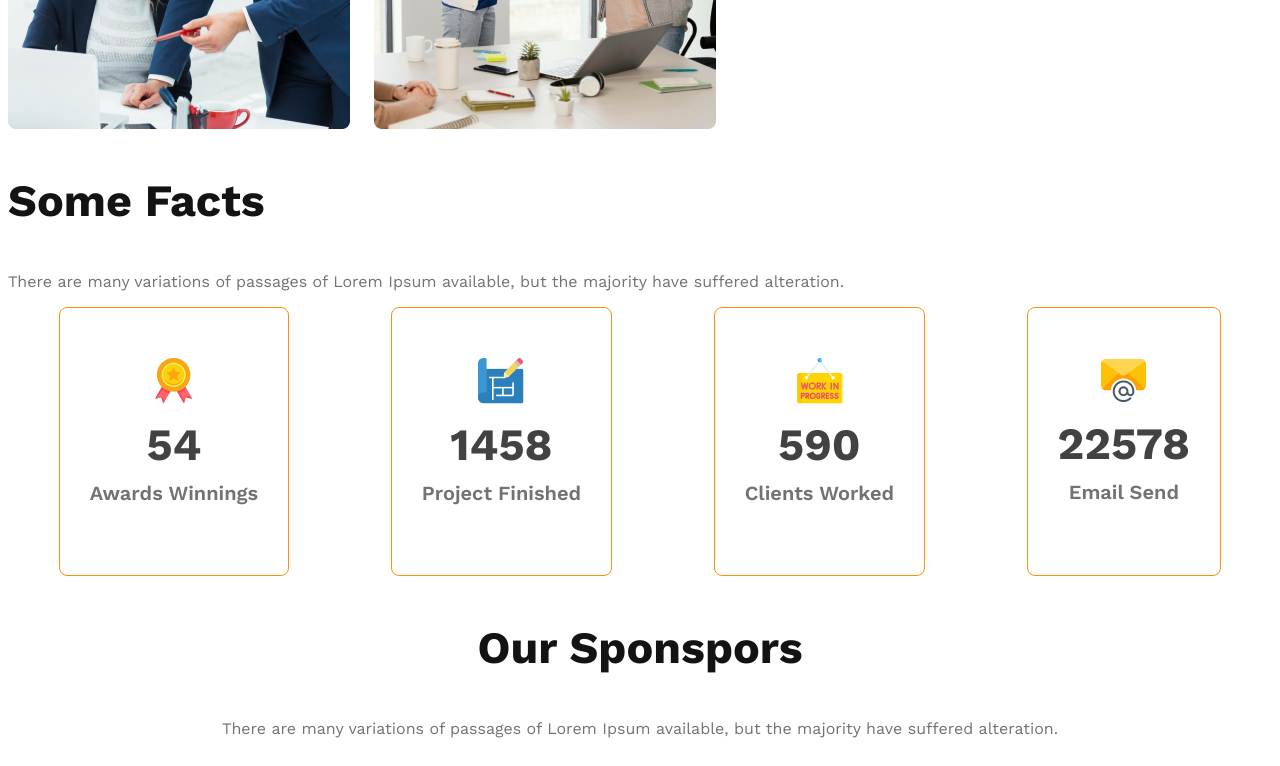
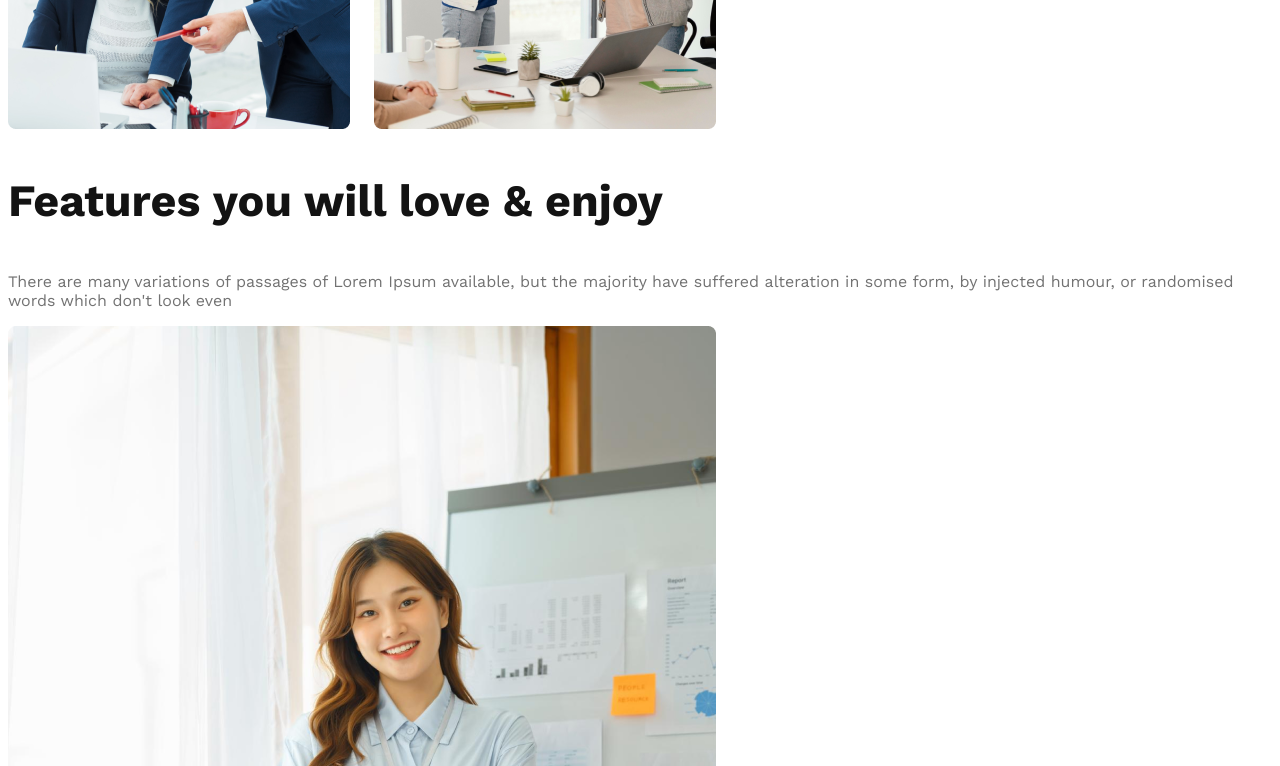
Before and after one commit to Xian08/g3-architects-website, a plain HTML site: page index.html in a window 1280 px wide. Shown: the part 1660-2426 px from the top of the page. Drawn offline with nearby package versions, Linux system fonts and the light colour scheme.

Commit message:
features

```diff
--- a/index.html
+++ b/index.html
@@ -46,7 +46,15 @@
         </div>
       </section>
       <!--Features section-->
-      <section class="features"></section>
+      <section class="features">
+        <div class="feature-content">
+        <h3 class="section-title">Features you will love & enjoy</h3>
+        <p class="text-light-gray">There are many variations of passages of Lorem Ipsum available, but the majority have suffered alteration in some form, by injected humour, or randomised words which don't look even</p>
+        </div>
+        <div class="feature-img">
+            <img src="images/architect.png" alt="">
+        </div>
+      </section>
       <!--Facts-->
       <section class="facts">
         <h3 class="section-title">Some Facts</h3>
```
